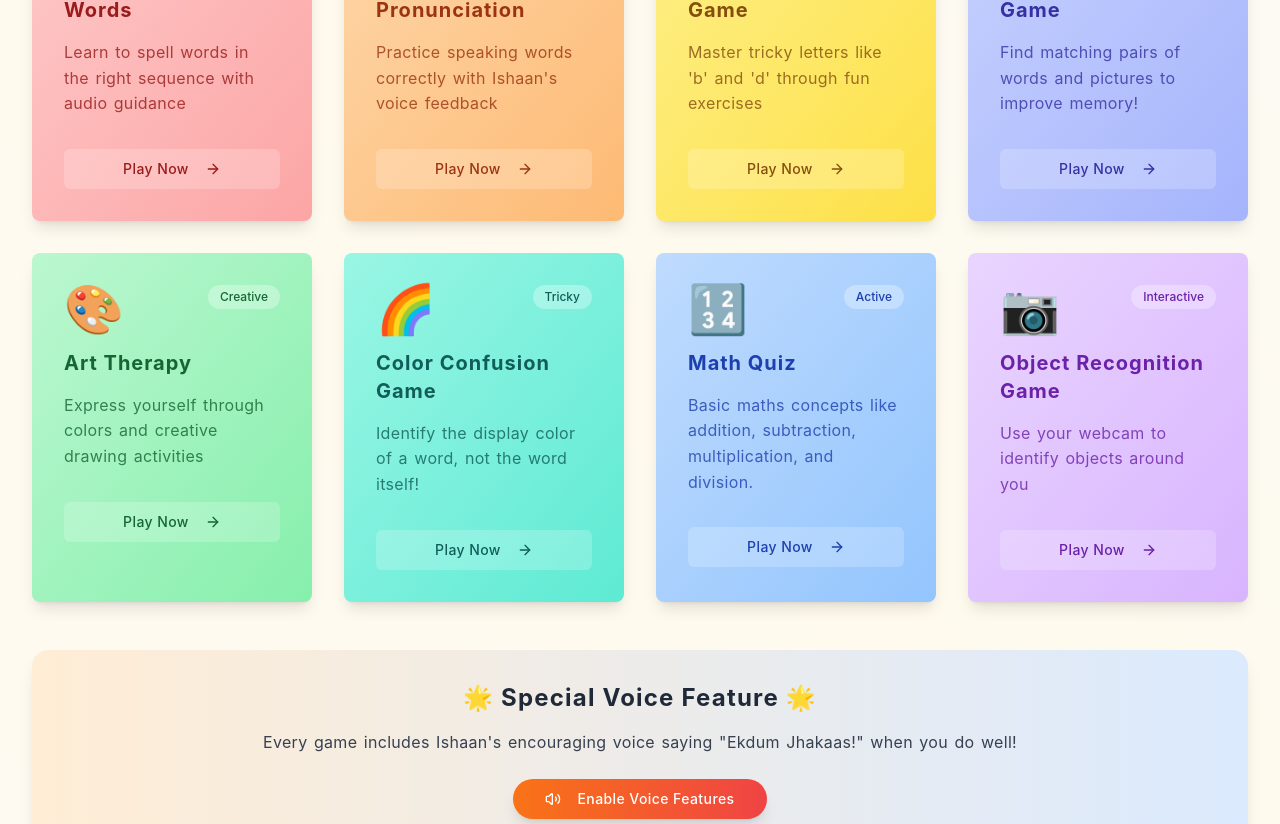
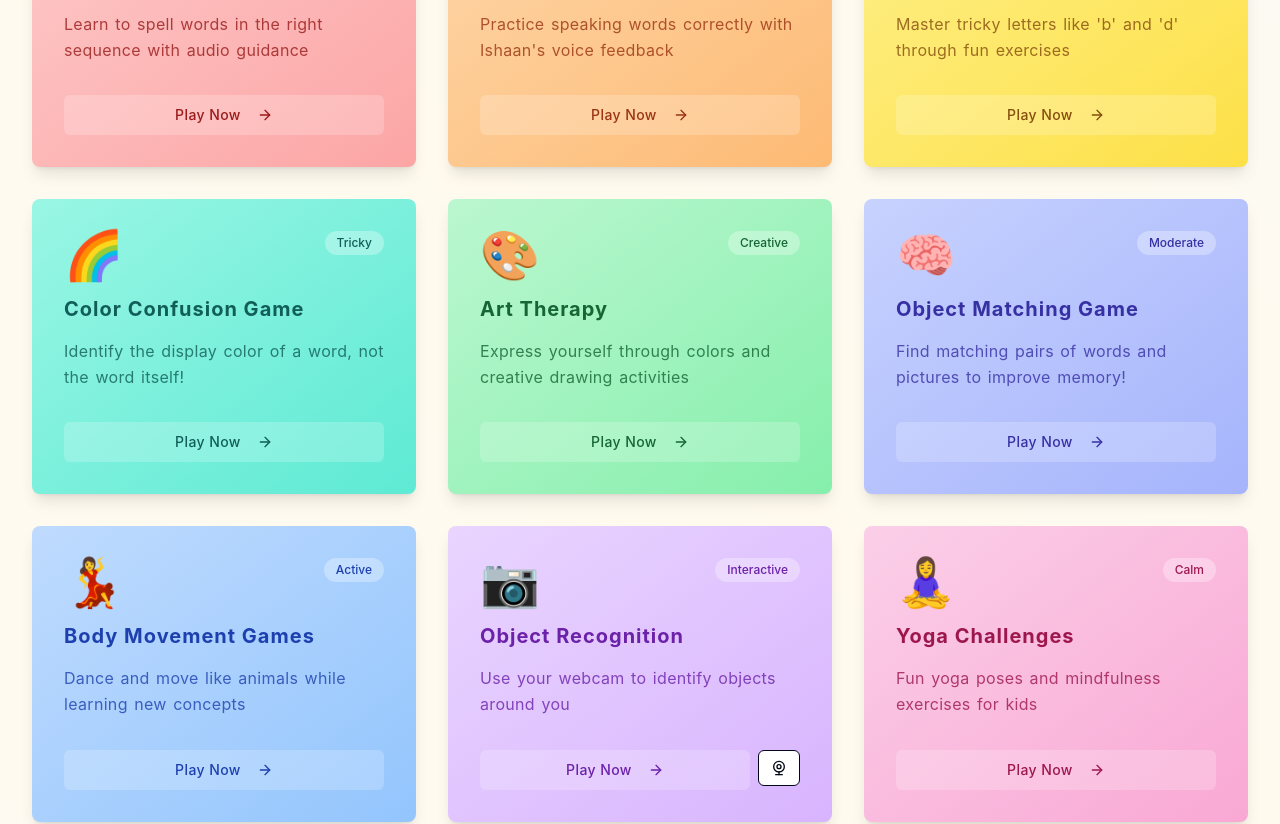
Before and after one commit to AditiGupta-tech/Zeen, a React (Vite) app in the folder Frontend/: page / in a window 1280 px wide. Shown: the part 2404-3228 px from the top of the page. Built offline with nearby package versions, Linux system fonts and the light colour scheme.

Commit message:
Update Games.tsx

```diff
--- a/Frontend/src/components/Games.tsx
+++ b/Frontend/src/components/Games.tsx
@@ -51,13 +51,13 @@ const Games = () => {
       gameType: "confusion"
     },
     {
-      title: "Object Matching Game",
-      description: "Find matching pairs of words and pictures to improve memory!",
-      icon: "🧠",
-      color: "from-indigo-200 to-indigo-300",
-      textColor: "text-indigo-800",
-      difficulty: "Moderate",
-      gameType: "memoryMatch"
+      title: "Color Confusion Game",
+      description: "Identify the display color of a word, not the word itself!",
+      icon: "🌈",
+      color: "from-teal-200 to-teal-300",
+      textColor: "text-teal-800",
+      difficulty: "Tricky",
+      gameType: "colorConfusion"
     },
     {
       title: "Art Therapy",
@@ -69,31 +69,40 @@ const Games = () => {
       gameType: "art"
     },
     {
-      title: "Color Confusion Game",
-      description: "Identify the display color of a word, not the word itself!",
-      icon: "🌈",
-      color: "from-teal-200 to-teal-300",
-      textColor: "text-teal-800",
-      difficulty: "Tricky",
-      gameType: "colorConfusion"
+      title: "Object Matching Game",
+      description: "Find matching pairs of words and pictures to improve memory!",
+      icon: "🧠",
+      color: "from-indigo-200 to-indigo-300",
+      textColor: "text-indigo-800",
+      difficulty: "Moderate",
+      gameType: "memoryMatch"
     },
     {
-      title: "Math Quiz",
-      description: "Basic maths concepts like addition, subtraction, multiplication, and division.",
-      icon: "🔢",
+      title: "Body Movement Games",
+      description: "Dance and move like animals while learning new concepts",
+      icon: "💃",
       color: "from-blue-200 to-blue-300",
       textColor: "text-blue-800",
       difficulty: "Active",
       gameType: "movement"
     },
     {
-      title: "Object Recognition Game",
+      title: "Object Recognition",
       description: "Use your webcam to identify objects around you",
       icon: "📷",
       color: "from-purple-200 to-purple-300",
       textColor: "text-purple-800",
       difficulty: "Interactive",
       gameType: "recognition"
+    },
+    {
+      title: "Yoga Challenges",
+      description: "Fun yoga poses and mindfulness exercises for kids",
+      icon: "🧘‍♀️",
+      color: "from-pink-200 to-pink-300",
+      textColor: "text-pink-800",
+      difficulty: "Calm",
+      gameType: "yoga"
     }
   ];
 
@@ -130,7 +139,7 @@ const Games = () => {
           </div>
         </div>
 
-        <div className="grid md:grid-cols-2 lg:grid-cols-4 gap-8">
+        <div className="grid md:grid-cols-2 lg:grid-cols-3 gap-8">
           {games.map((game, index) => (
             <Card
               key={index}
```
